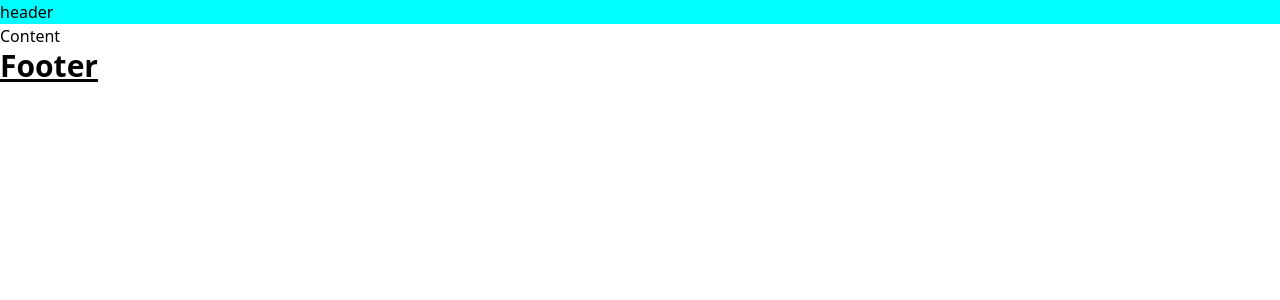
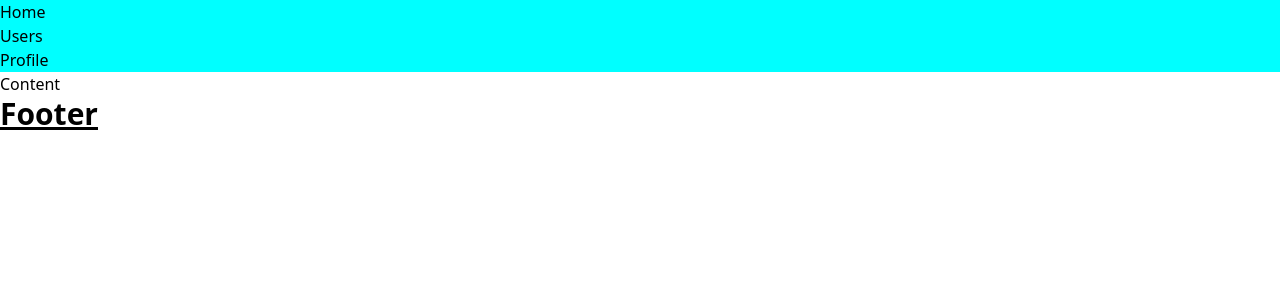
Before and after one commit to mujibqoribulll/belajar-next.js, a Next.js app: page / in a window 1280 px wide. Shown: the top 300 px of the page. Built offline with nearby package versions, Linux system fonts and the light colour scheme.

Commit message:
✨ feat: tugas hari ke-7

```diff
--- a/components/header/index.js
+++ b/components/header/index.js
@@ -1,12 +1,23 @@
 import Menu from "../menu";
-import styles from './styles.module.css'
+import styles from "./styles.module.css";
 
 import { withAuth } from "../with-auth";
+import Link from "next/link";
 
 function Header() {
   return (
     <div className={styles.header}>
-      header
+      <ul>
+        <li>
+          <Link href="/">Home</Link>
+        </li>
+        <li>
+          <Link href="/users">Users</Link>
+        </li>
+        <li>
+          <Link href="/prodile">Profile</Link>
+        </li>
+      </ul>
     </div>
   );
 }
--- /dev/null
+++ b/pages/users/detail.js
@@ -0,0 +1,9 @@
+import Layout from "@/components/layout";
+
+export default function UserDetail() {
+  return (
+    <Layout>
+      <p>UserDetail</p>
+    </Layout>
+  );
+}
--- /dev/null
+++ b/pages/users/index.js
@@ -0,0 +1,9 @@
+import Layout from "@/components/layout";
+
+export default function Users() {
+  return (
+    <Layout>
+      <p>Users</p>
+    </Layout>
+  );
+}
```
